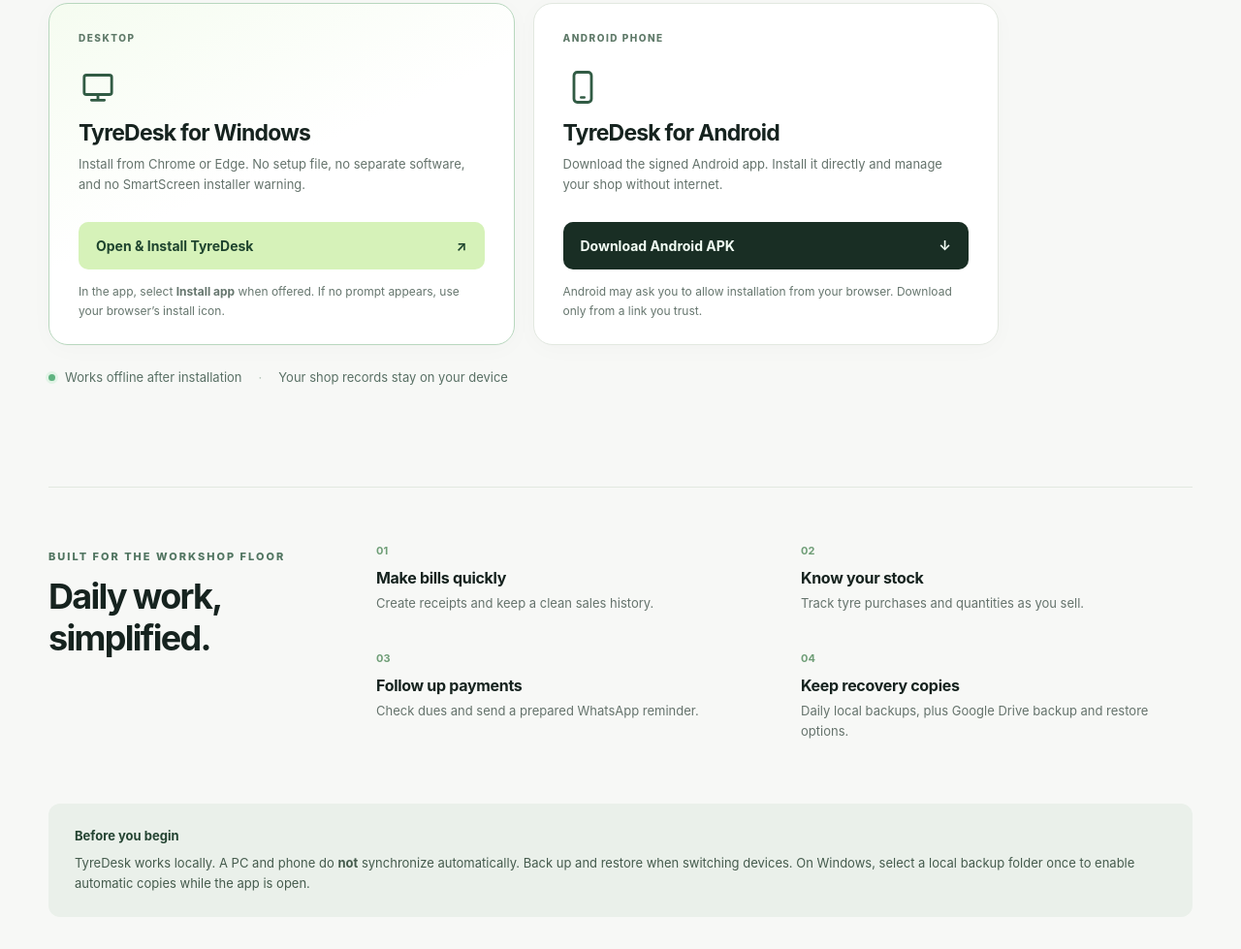
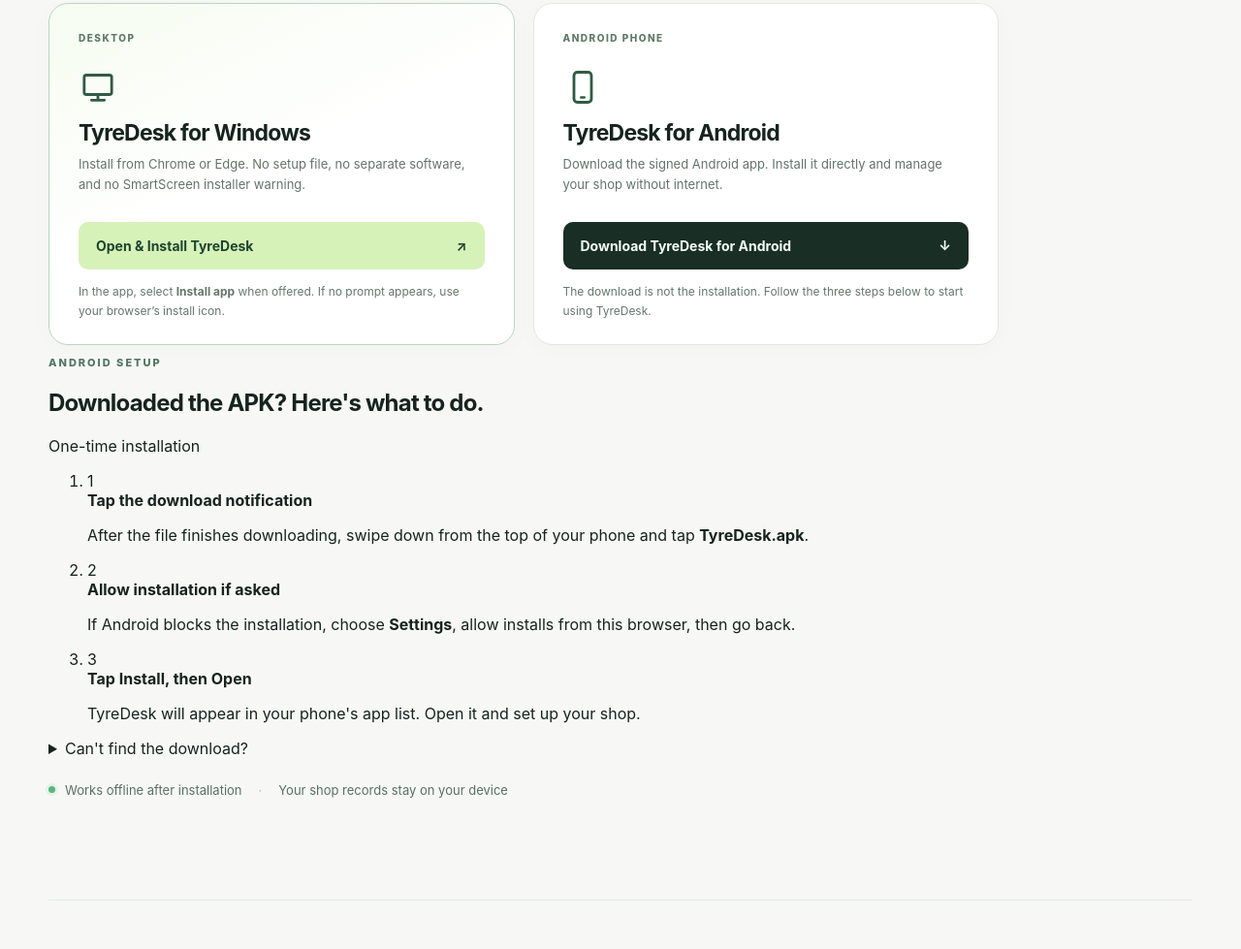
Before and after one commit to omkakadprsnl-gif/tyredesk-download, a plain HTML site: page docs/index.html in a window 1280 px wide. Shown: the part 533-1512 px from the top of the page at 97% size. Drawn offline with Linux system fonts and the light colour scheme.

Commit message:
Guide Android customers through APK notification, permissions, and installation

```diff
--- a/docs/index.html
+++ b/docs/index.html
@@ -16,8 +16,17 @@
 <p class="hero-intro">Billing, tyre inventory, customers and pending payments. Everything your workshop needs, in one simple app.</p>
 <div class="downloads" id="downloads">
  <article class="download-card recommended"><div class="card-tag">DESKTOP</div><div class="platform-icon" aria-hidden="true"><svg viewBox="0 0 24 24" fill="none"><rect x="3.5" y="4.5" width="17" height="12" rx="1.4" stroke="currentColor" stroke-width="1.7"/><path d="M8 20h8m-4-3.5V20" stroke="currentColor" stroke-width="1.7" stroke-linecap="round"/></svg></div><h2>TyreDesk for Windows</h2><p>Install from Chrome or Edge. No setup file, no separate software, and no SmartScreen installer warning.</p><a class="download-cta main-cta" href="./app/" id="open-windows">Open &amp; Install TyreDesk <span>↗</span></a><p class="card-instruction">In the app, select <b>Install app</b> when offered. If no prompt appears, use your browser’s install icon.</p></article>
- <article class="download-card"><div class="card-tag">ANDROID PHONE</div><div class="platform-icon" aria-hidden="true"><svg viewBox="0 0 24 24" fill="none"><rect x="6.6" y="2.7" width="10.8" height="18.6" rx="2.1" stroke="currentColor" stroke-width="1.7"/><path d="M11 18.3h2" stroke="currentColor" stroke-width="1.6" stroke-linecap="round"/></svg></div><h2>TyreDesk for Android</h2><p>Download the signed Android app. Install it directly and manage your shop without internet.</p><a class="download-cta dark-cta" href="./TyreDesk.apk" download="TyreDesk.apk" id="download-android">Download Android APK <span>↓</span></a><p class="card-instruction">Android may ask you to allow installation from your browser. Download only from a link you trust.</p></article>
+ <article class="download-card"><div class="card-tag">ANDROID PHONE</div><div class="platform-icon" aria-hidden="true"><svg viewBox="0 0 24 24" fill="none"><rect x="6.6" y="2.7" width="10.8" height="18.6" rx="2.1" stroke="currentColor" stroke-width="1.7"/><path d="M11 18.3h2" stroke="currentColor" stroke-width="1.6" stroke-linecap="round"/></svg></div><h2>TyreDesk for Android</h2><p>Download the signed Android app. Install it directly and manage your shop without internet.</p><a class="download-cta dark-cta" href="./TyreDesk.apk" download="TyreDesk.apk" id="download-android">Download TyreDesk for Android <span>↓</span></a><p class="card-instruction">The download is not the installation. Follow the three steps below to start using TyreDesk.</p></article>
 </div>
+<section class="android-setup" aria-labelledby="android-install-heading">
+ <div class="android-setup-heading"><div><p class="section-label">ANDROID SETUP</p><h2 id="android-install-heading">Downloaded the APK? Here's what to do.</h2></div><span class="android-setup-time">One-time installation</span></div>
+ <ol class="android-install-steps">
+  <li><span class="step-number" aria-hidden="true">1</span><div><strong>Tap the download notification</strong><p>After the file finishes downloading, swipe down from the top of your phone and tap <b>TyreDesk.apk</b>.</p></div></li>
+  <li><span class="step-number" aria-hidden="true">2</span><div><strong>Allow installation if asked</strong><p>If Android blocks the installation, choose <b>Settings</b>, allow installs from this browser, then go back.</p></div></li>
+  <li><span class="step-number" aria-hidden="true">3</span><div><strong>Tap Install, then Open</strong><p>TyreDesk will appear in your phone's app list. Open it and set up your shop.</p></div></li>
+ </ol>
+ <details class="android-install-fallback"><summary>Can't find the download?</summary><p>Open your browser's <b>Downloads</b> list or your phone's <b>Files → Downloads</b> folder, then tap <b>TyreDesk.apk</b>. Installation always needs your confirmation.</p></details>
+</section>
 <div class="compatibility"><span class="status-dot"></span> Works offline after installation <span class="separator">·</span> Your shop records stay on your device</div>
 </section>
 <section class="feature-section"><div><p class="section-label">BUILT FOR THE WORKSHOP FLOOR</p><h2>Daily work, simplified.</h2></div><div class="feature-grid"><div class="feature"><span>01</span><strong>Make bills quickly</strong><p>Create receipts and keep a clean sales history.</p></div><div class="feature"><span>02</span><strong>Know your stock</strong><p>Track tyre purchases and quantities as you sell.</p></div><div class="feature"><span>03</span><strong>Follow up payments</strong><p>Check dues and send a prepared WhatsApp reminder.</p></div><div class="feature"><span>04</span><strong>Keep recovery copies</strong><p>Daily local backups, plus Google Drive backup and restore options.</p></div></div></section>
```
